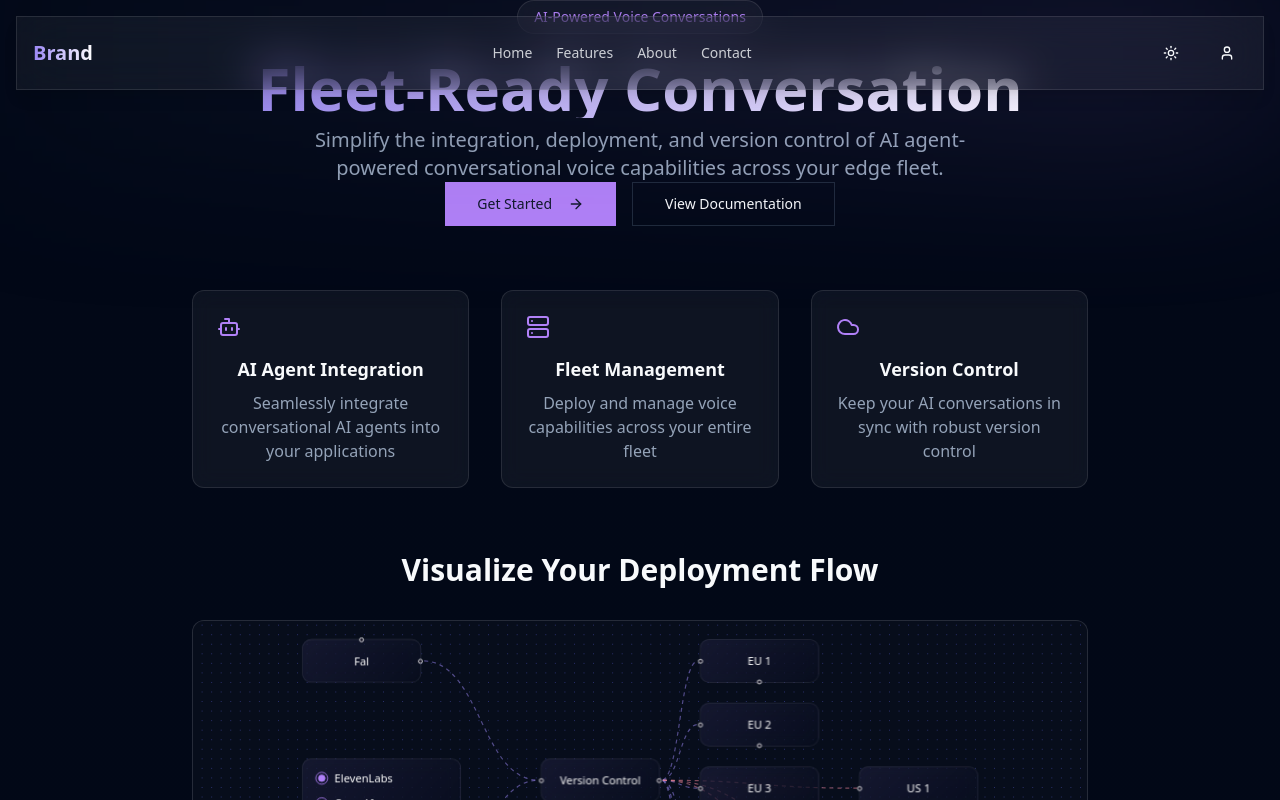
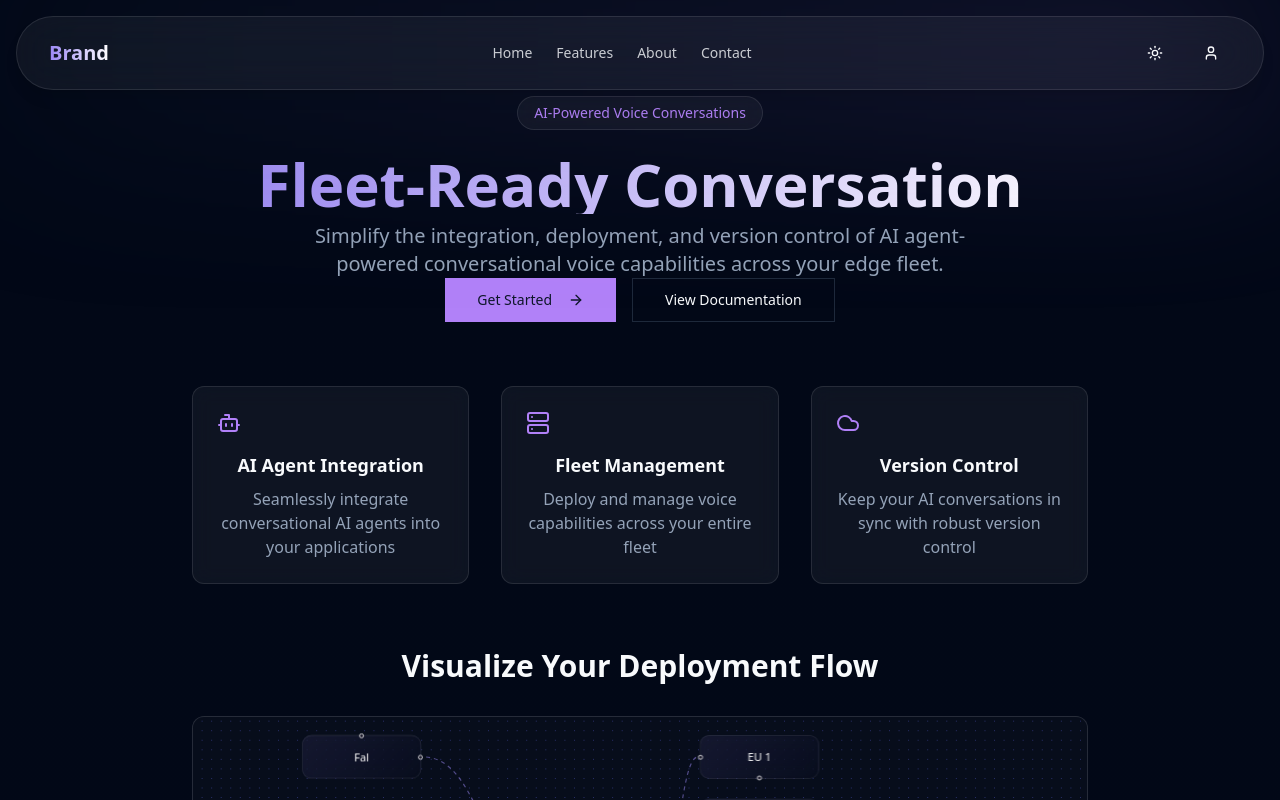
Before and after one commit to AVancans/avocatto-converse-hub, a React (Vite) app: page / in a window 1280 px wide. Shown: the top 800 px of the page. Built offline with nearby package versions, Linux system fonts and the light colour scheme.

Commit message:
Style Header Menu
Round the header menu with 50% border radius and adjust page margins to prevent overlap.

```diff
--- a/src/components/Header.tsx
+++ b/src/components/Header.tsx
@@ -8,11 +8,11 @@ const Header = () => {
       <div className="mx-auto w-full max-w-7xl">
         <div className="relative">
           {/* Animated gradient background */}
-          <div className="absolute inset-0 bg-gradient-to-r from-primary/30 via-secondary/30 to-primary/30 animate-gradient overflow-hidden blur-[100px]" />
+          <div className="absolute inset-0 bg-gradient-to-r from-primary/30 via-secondary/30 to-primary/30 animate-gradient overflow-hidden blur-[100px] rounded-full" />
 
           {/* Glossy container */}
-          <div className="relative mx-4 my-4 rounded-lg border border-white/10 bg-white/5 backdrop-blur-xl shadow-lg">
-            <nav className="flex items-center justify-between px-4 py-4">
+          <div className="relative mx-4 my-4 rounded-full border border-white/10 bg-white/5 backdrop-blur-xl shadow-lg">
+            <nav className="flex items-center justify-between px-8 py-4">
               {/* Logo/Brand */}
               <div className="flex items-center">
                 <h1 className="text-xl font-semibold gradient-text">Brand</h1>
--- a/src/pages/Index.tsx
+++ b/src/pages/Index.tsx
@@ -6,7 +6,9 @@ const Index = () => {
   return (
     <main className="bg-background min-h-screen">
       <Header />
-      <Hero />
+      <div className="pt-24">
+        <Hero />
+      </div>
     </main>
   );
 };
```
